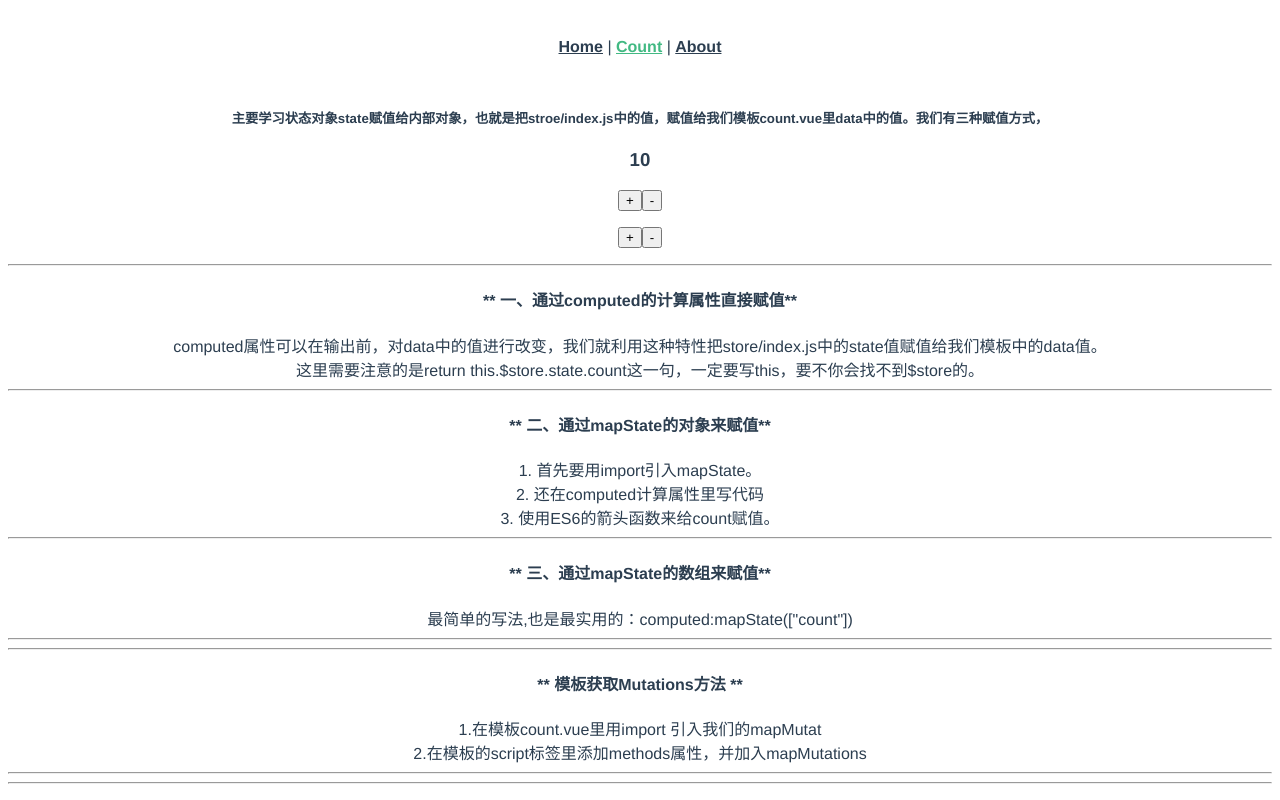
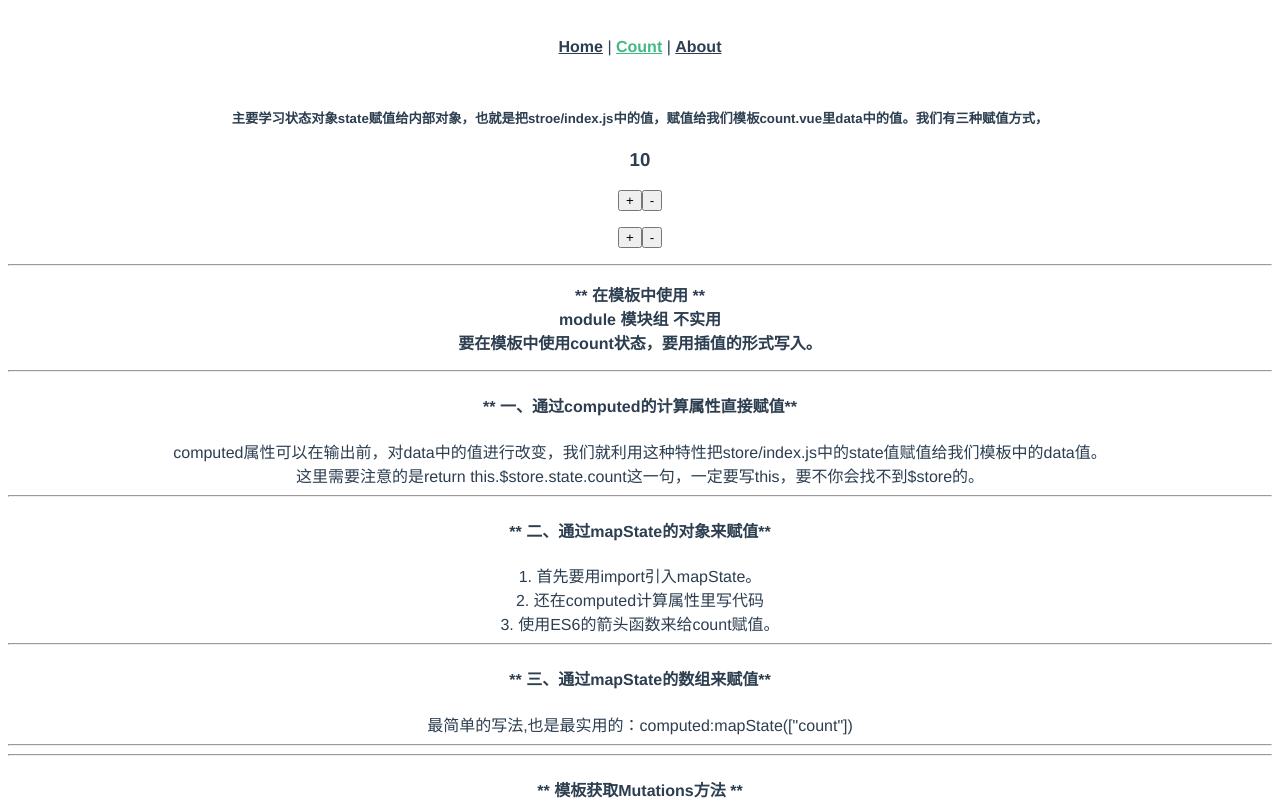
Before and after one commit to zhaoxin311/vuex_demo_jspang, a Vue app: page /count in a window 1280 px wide. Shown: the top 800 px of the page. Built offline with nearby package versions, Linux system fonts and the light colour scheme.

Commit message:
module模块组 不实用

```diff
--- a/src/components/count.vue
+++ b/src/components/count.vue
@@ -9,6 +9,14 @@
     <p>
       <button @click="addAction(10)">+</button>
       <button @click="cutAction">-</button>
+    </p>
+    <hr />
+    <p>
+      <strong
+        >** 在模板中使用 **<br />
+        module 模块组 不实用<br />
+        要在模板中使用count状态，要用插值的形式写入。</strong
+      >
     </p>
     <hr />
     <h4>** 一、通过computed的计算属性直接赋值**</h4>
--- a/src/store/index.js
+++ b/src/store/index.js
@@ -36,11 +36,18 @@ const actions = {
     commit("cut");
   },
 };
-//用export default 封装代码，让外部可以引用。
-export default new Vuex.Store({
+//module：状态管理器的模块组操作。
+const moduleA = {
   state,
   mutations,
   getters,
   actions,
-  modules: {},
+};
+//用export default 封装代码，让外部可以引用。
+export default new Vuex.Store({
+  // state,
+  // mutations,
+  // getters,
+  // actions,
+  modules: { a: moduleA },
 });
```
